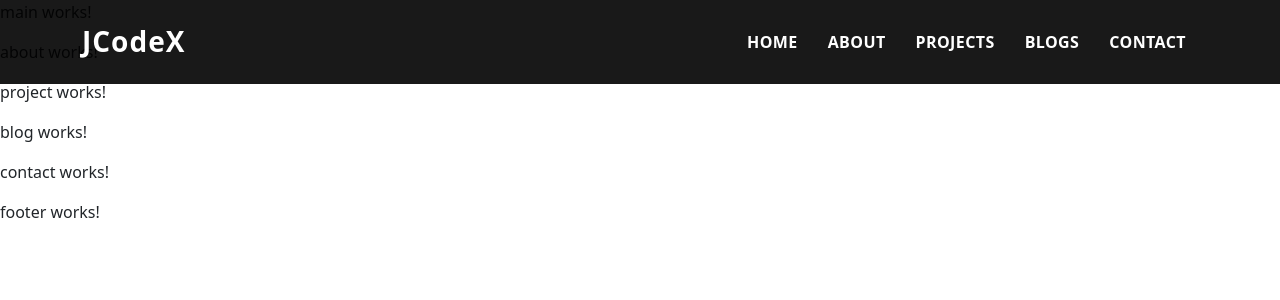
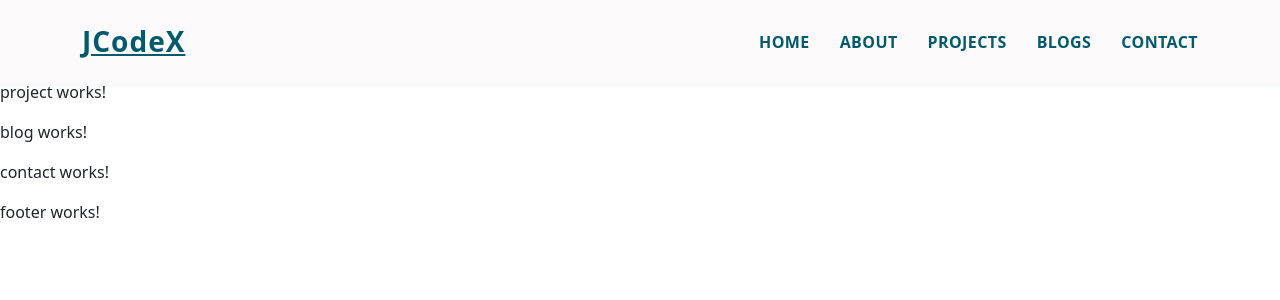
Before and after one commit to JCodeX-Dev/WebApp-FrontEnd, an Angular app: page / in a window 1280 px wide. Shown: the top 300 px of the page. Built offline with nearby package versions, Linux system fonts and the light colour scheme.

Commit message:
Corrected Navbar effect

```diff
--- a/src/app/header/header.component.css
+++ b/src/app/header/header.component.css
@@ -1,13 +1,16 @@
-.nv-sc{
+
+.nv-sc {
   /*background: rgba(9, 25, 50, 0.9);*/
   padding: 12px 0;
-  background: rgba(3,90,109,0.9);
+  background: rgba(3, 90, 109, 0.9);
 }
-header{
+
+header {
   transition: all 0.5s;
   z-index: 997;
   padding: 20px 0;
-  background: rgba(0,0,0,0.9);
+  background-color: #fcfafa;
+  box-shadow: 0 1px 4px rgba(146, 161, 176, .15);
 }
 
 #header .logo {
@@ -19,58 +22,64 @@ header{
 }
 
 #header .logo a {
-  color: #fff;
+  color: var(--nav-color)
 }
 
-.navbar{
+.navbar {
   padding: 0;
 }
+
 .navbar a {
-  display: flex;
   align-items: center;
-  justify-content: space-between;
-  color: #fff;
-  font-size: 16px;
+  color: var(--nav-color);
   font-weight: 600;
   padding: 0;
-  white-space: nowrap;
   transition: 0.3s;
   letter-spacing: 0.4px;
   position: relative;
   text-transform: uppercase;
 }
-a{
-  text-decoration: none;
-}
 
-
-.navbar a:before {
-  content: "";
-  position: absolute;
-  width: 100%;
-  height: 2px;
-  bottom: -6px;
-  left: 0;
-  width: 0;
-  background-color: #fff;
-  visibility: hidden;
-  transition: all 0.3s ease-in-out 0s;
-}
-
-.navbar a:hover:before, .navbar .active:before {
-  visibility: visible;
-  width: 80%;
-}
-
-.navbar a:hover, .navbar .active, .navbar div:hover > a {
-  color: #fff;
-}
-
-.d4{
+.d4 {
   white-space: nowrap;
   padding: 10px 0 10px 30px;
 }
 
-.navbar-toggler{
+.navbar-toggler {
   border-color: transparent;
 }
+
+@media screen and (max-width: 768px) {
+  /*.navbar{*/
+  /*  position: fixed;*/
+  /*  top: var(--header-height);*/
+  /*  right: -100%;*/
+  /*  width: 80%;*/
+  /*  height: 100%;*/
+  /*  padding: 2rem;*/
+  /*  background-color: var(--nav2-color);*/
+  /*  transition: .5s;*/
+  /*}*/
+}
+
+
+.nav-link:after {
+  content: "";
+  position: absolute;
+  height: 0.18rem;
+  left: 0;
+  top: 2rem;
+  width: 0;
+  background-color: var(--nav-color);;
+  transition: all 0.3s ease-in-out 0s;
+}
+
+.nav-link:hover:after, .active:after {
+  width: 80%;
+}
+
+
+/*=== Show menu ===*/
+.show {
+  right: 0;
+}
--- a/src/app/header/header.component.html
+++ b/src/app/header/header.component.html
@@ -1,22 +1,27 @@
-<header class="fixed-top" id="header">
-  <div class="container d-flex align-items-center justify-content-between">
+<!--l-header-->
+<header class="fixed-top " id="header">
+<!--  nav bd-grid-->
+  <div class="container d-flex align-items-center justify-content-between ">
+<!--    div-->
     <h1 class="logo"><a href="#">JCodeX</a></h1>
 
-    <nav class="navbar navbar-expand-lg navbar-dark ">
-      <div class="container-fluid d1">
-        <button class="navbar-toggler shadow-none" data-bs-target="#navbarSupportedContent" data-bs-toggle="collapse" type="button"
-                aria-controls="navbarSupportedContent" aria-expanded="false" aria-label="Toggle navigation">
-          <span class="navbar-toggler-icon"></span>
-        </button>
+<!--    div  nav__menu-->
+    <nav class="navbar navbar-expand-lg navbar-light ">
+<!--        ul nav__list-->
         <div class="collapse navbar-collapse d2" id="navbarSupportedContent">
-          <div class="navbar-nav d3">
-            <div class="d4 nav-item" *ngFor="let item of menuItems">
-              <a class="nav-link " href="{{item.linkUrl}}">{{item.linkName}}</a>
-            </div>
+<!--          li nav__item-->
+          <div *ngFor="let item of menuItems" class="d4 nav-item">
+            <a class="nav-link " href="{{item.linkUrl}}">{{item.linkName}}</a>
           </div>
+        </div>
 
-        </div>
-      </div>
+<!--      div nav__toggle-->
+      <button aria-controls="navbarSupportedContent" aria-expanded="false" aria-label="Toggle navigation"
+              class="navbar-toggler shadow-none"
+              data-bs-target="#navbarSupportedContent" data-bs-toggle="collapse" type="button">
+<!--        i bx bx-menu-->
+        <span class="navbar-toggler-icon nav__toggle"></span>
+      </button>
     </nav>
   </div>
 </header>
--- a/src/app/header/header.component.ts
+++ b/src/app/header/header.component.ts
@@ -7,6 +7,9 @@ import {Component, HostListener, OnInit} from '@angular/core';
 })
 export class HeaderComponent implements OnInit {
 
+  constructor() {
+  }
+
   menuItems = [
     {linkId: 1, linkName: 'Home', linkUrl: '#home'},
     {linkId: 2, linkName: 'About', linkUrl: '#about'},
@@ -15,8 +18,6 @@ export class HeaderComponent implements OnInit {
     {linkId: 5, linkName: 'Contact', linkUrl: '#contact'}
   ];
 
-  constructor() {
-  }
 
   ngOnInit(): void {
   }
@@ -25,12 +26,13 @@ export class HeaderComponent implements OnInit {
   // tslint:disable-next-line:typedef
   onWindowScroll() {
     const offset = window.pageYOffset;
-    if (offset > 100){
+    if (offset > 100) {
       document.querySelector('header').classList.add('nv-sc');
+      document.querySelector(':root').setAttribute('style','--nav-color: #fff');
+    } else {
+      document.querySelector('header').classList.remove('nv-sc');
+      document.querySelector(':root').setAttribute('style','--nav-color: #035a6d');
     }
-    else {
-      document.querySelector('header').classList.remove('nv-sc');
-    }
-      }
+  }
 
 }
```
